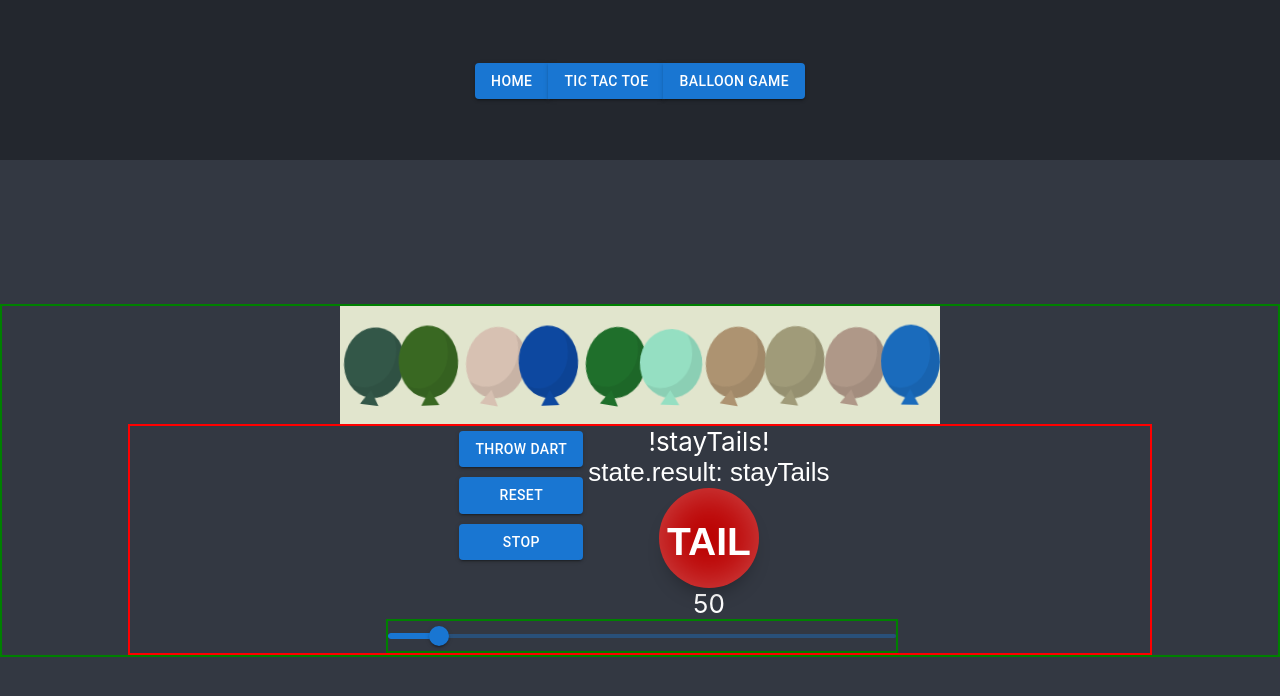
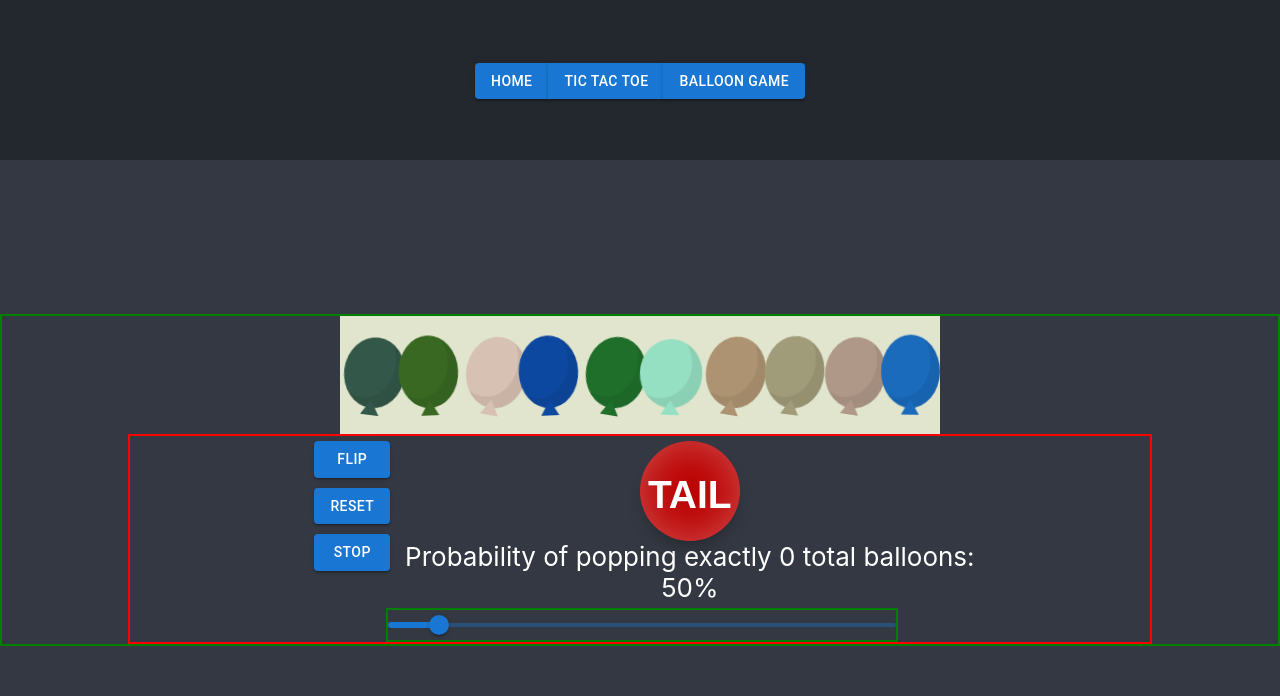
Before and after one commit to TheJD-droid/TheJD.github.io, a React (Create React App) app in the folder my_website/: page /BalloonPage in a window 1280 px wide. Shown: the top 696 px of the page. Built offline with nearby package versions, Linux system fonts and the light colour scheme.

Commit message:
Disabling Buttons
Buttons now disable at the appropriate times, as well as there being the addition of the Modal to display the outcome of the game, when the coin flip comes up tails.

```diff
--- a/my_website/src/components/BalloonGame/CoinFlip.js
+++ b/my_website/src/components/BalloonGame/CoinFlip.js
@@ -19,23 +19,26 @@ export default function CoinFlip(props) {
 
     return (
         <div className="CoinFlip">
-          <div>state.result: {state.result}</div>
+          {/* <div>state.result: {state.result}</div> */}
           <div id="coin" className={state.result} key={+new Date()}
           onAnimationEnd = {(e) => {
             console.log('coin animation has ended')
 
 
             if ((props.coinState.result === 'tailsFromHeads') || (props.coinState.result === 'tailsFromTails')) {
-              console.log('fromTails registered')
               props.setCoinState({result: "stayTails"})
+              props.gameState.ongoing = false
+              props.handleOpenModal()
+              console.log(props.gameState)
             }
 
 
             if ((props.coinState.result === 'headsFromTails') || (props.coinState.result === 'headsFromHeads')) {
               props.setCoinState({result: "stayHeads"})
+              props.setThrowDart(true)
+
             }
             console.log(props.coinState)
-            props.setThrowDart(true)
 
           }
         }>
--- a/my_website/src/pages/BalloonPage.js
+++ b/my_website/src/pages/BalloonPage.js
@@ -1,18 +1,43 @@
 import React, { useCallback, useEffect } from "react";
 import '../CSSFiles/balloons.css';
-import { Button } from "@mui/material";
-//import Bubble from "../components/BalloonGame/Bubble";
+import { Button, ThemeProvider } from "@mui/material";
 import '../CSSFiles/bubble.css';
 import Balloon from "../components/BalloonGame/Balloon";
 import { Grid } from "@mui/material";
-//import { useState } from "react";
 import { Slider } from "@mui/material";
 import BalloonGameState from "../components/BalloonGame/BalloonGameState";
 
 import CoinFlip from "../components/BalloonGame/CoinFlip";
 import './../CSSFiles/coinFlip.css';
 
+import { createTheme } from "@mui/material";
 
+import { colors, Modal, Box, Typography } from "@mui/material";
+
+
+const theme = createTheme({
+    palette: {
+        action: {
+            disabledBackground: colors.grey[700],
+            disabled: colors.grey[400],
+
+        }
+    }
+})
+
+const modalStyle = {
+    position: 'absolute',
+    top: '50%',
+    left: '50%',
+    transform: 'translate(-50%, -50%)',
+    width: 400,
+    color: 'white',
+    backgroundColor: '#333842',
+    border: '2px solid',
+    borderColor: colors.grey[900],
+    boxShadow: 24,
+    p: 4,
+  };
 
 
 export default function BalloonPage() {
@@ -32,6 +57,11 @@ export default function BalloonPage() {
     const [triggerCoinToss, setTriggerCoinToss] = React.useState(false)
 
     const [loading, setLoading] = React.useState(true);
+
+    const [openModal, setOpenModal] = React.useState(false);
+    const handleOpenModal = () => setOpenModal(true);
+    const handleCloseModal = () => setOpenModal(false);
+
 
     useEffect(() => {
 
@@ -221,6 +251,31 @@ export default function BalloonPage() {
 
 
     return(
+    <>
+
+    <Modal
+        open={openModal}
+        onClose={handleCloseModal}
+        aria-labelledby="modal-modal-title"
+        aria-describedby="modal-modal-description"
+        //Makes Backrop of modal transparent
+        //componentsProps={{ backdrop: { style: { backgroundColor: "transparent" } } }}
+    >
+        <Box sx={modalStyle}>
+            <Typography id="modal-modal-title" variant="h6" component="h2">
+                Game over!
+            </Typography>
+            <Typography id="modal-modal-description" sx={{ mt: 2 }}>
+                You popped {gameState.balloonsPopped} total balloon{gameState.balloonsPopped === 1 ? '' : 's'}.
+            </Typography>
+            <Typography id="modal-modal-description" sx={{ mt: 2 }}>
+                The probability of popping exactly {gameState.balloonsPopped} total balloon{gameState.balloonsPopped === 1 ? '' : 's'} is {probability}%
+            </Typography>
+        </Box>
+    </Modal>
+
+
+
         <Grid container direction='column' alignItems='center' style={{border: '2px solid green', margin: '5px'}}>
 
 
@@ -249,7 +304,8 @@ export default function BalloonPage() {
                         {/* Grid item containing the game buttons */}
                         <Grid item>
                             <Grid container direction='column'>
-                                <Button disabled={loading} variant='contained' style={{margin: '5px'}} onClick={() => {
+                                <ThemeProvider theme={theme}>
+                                <Button disabled={loading || !(gameState.ongoing)} variant='contained' style={{margin: '5px'}} onClick={() => {
                                     // let tossResult = coinToss()
                                     // if (tossResult) {
                                     //     setCoinState(tossResult)
@@ -261,12 +317,13 @@ export default function BalloonPage() {
                                         setOnReset(false)
                                     }
 
-                                }}>Throw Dart</Button>
+                                }}>Flip</Button>
                                 <Button disabled={loading} variant='contained' style={{margin: '5px'}} onClick={() => {
 
                                     setOnReset(true)
 
                                 }}>Reset</Button>
+                                </ThemeProvider>
                                 <Button variant='contained' style={{margin: '5px'}} onClick={() => {
 
                                     setTriggerCoinToss(false)
@@ -278,16 +335,31 @@ export default function BalloonPage() {
                         {/* Grid item containing game data */}
                         <Grid item>
 
-                            <Grid container direction='column' justifyItems='center' justifyContent='center' alignItems='center'>
+                            <Grid container direction='column' justifyItems='center' justifyContent='center' alignItems='center' margin='5px'>
                                 <Grid item>
                                     {/* Coin being flipped here */}
-                                    {/* <div>!{coinState ? (coinState.result ? coinState.result : console.log(coinState)) : console.log(coinState)}!</div> */}
-                                    <div>!{coinState.result}!</div>
-                                    <CoinFlip coinState={coinState} setCoinState={handleCoinState} throwDart={throwDart} setThrowDart={handleThrowDartState}></CoinFlip>
+                                    {/* <div>!{coinState.result}!</div> */}
+
+                                    <CoinFlip coinState={coinState} setCoinState={handleCoinState} throwDart={throwDart} setThrowDart={handleThrowDartState} handleOpenModal={handleOpenModal} gameState={gameState}></CoinFlip>
+
                                 </Grid>
-                                <Grid item minWidth='150px'>
-                                    <div>{probability}</div>
+
+
+                                {/* <Grid item minWidth='150px'>
+                                    <div>{probability}%</div>
+                                </Grid> */}
+
+                                <Grid container direction='column' minWidth='150px'>
+
+                                    <Grid item>
+                                        <div>Probability of popping exactly {gameState.balloonsPopped} total balloon{gameState.balloonsPopped === 1 ? ':' : 's:'}</div>
+                                    </Grid>
+                                    <Grid item>
+                                        <div>{probability}%</div>
+                                    </Grid>
                                 </Grid>
+
+
                             </Grid>
                             {/* <Grid container direction='column'>
                                 <Grid item>
@@ -315,7 +387,7 @@ export default function BalloonPage() {
             </Grid>
             </Grid>
 
-    );
+    </>);
 }
 
 
```
